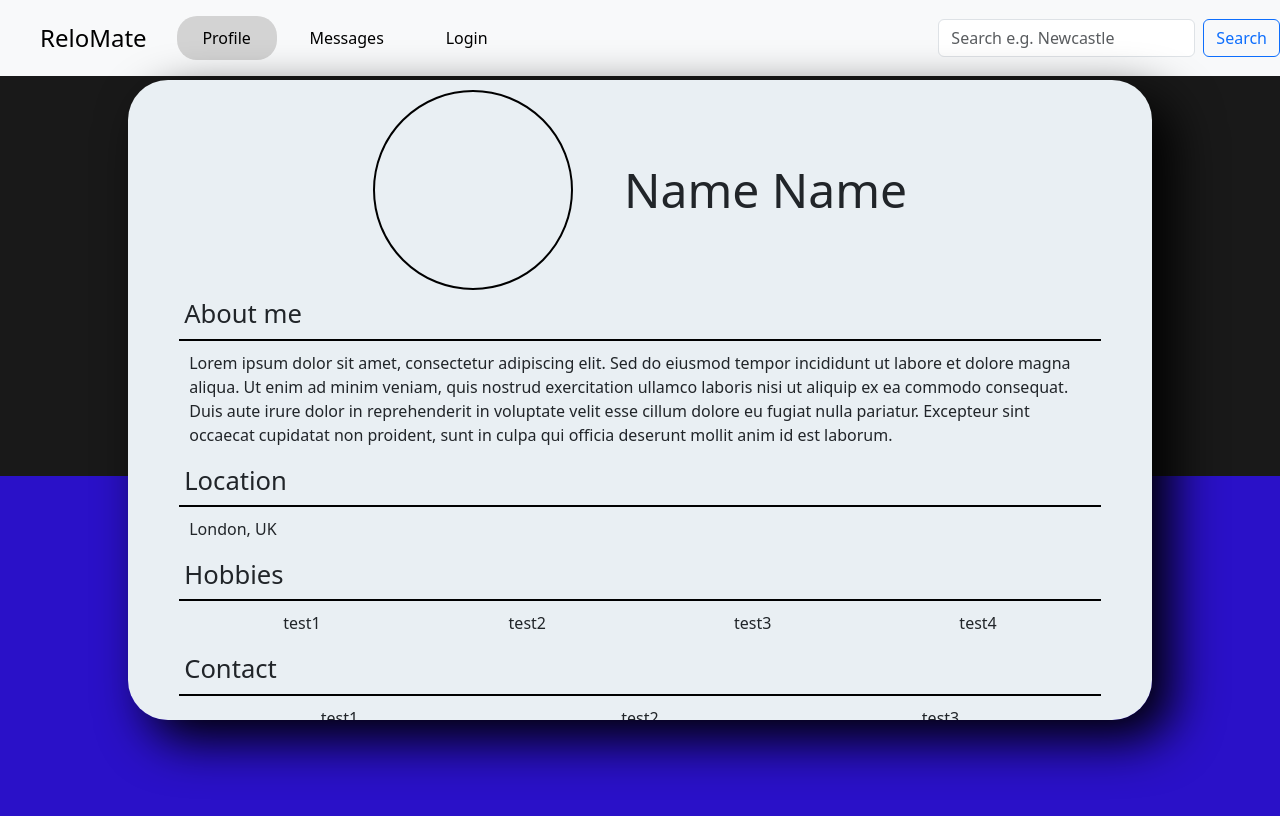
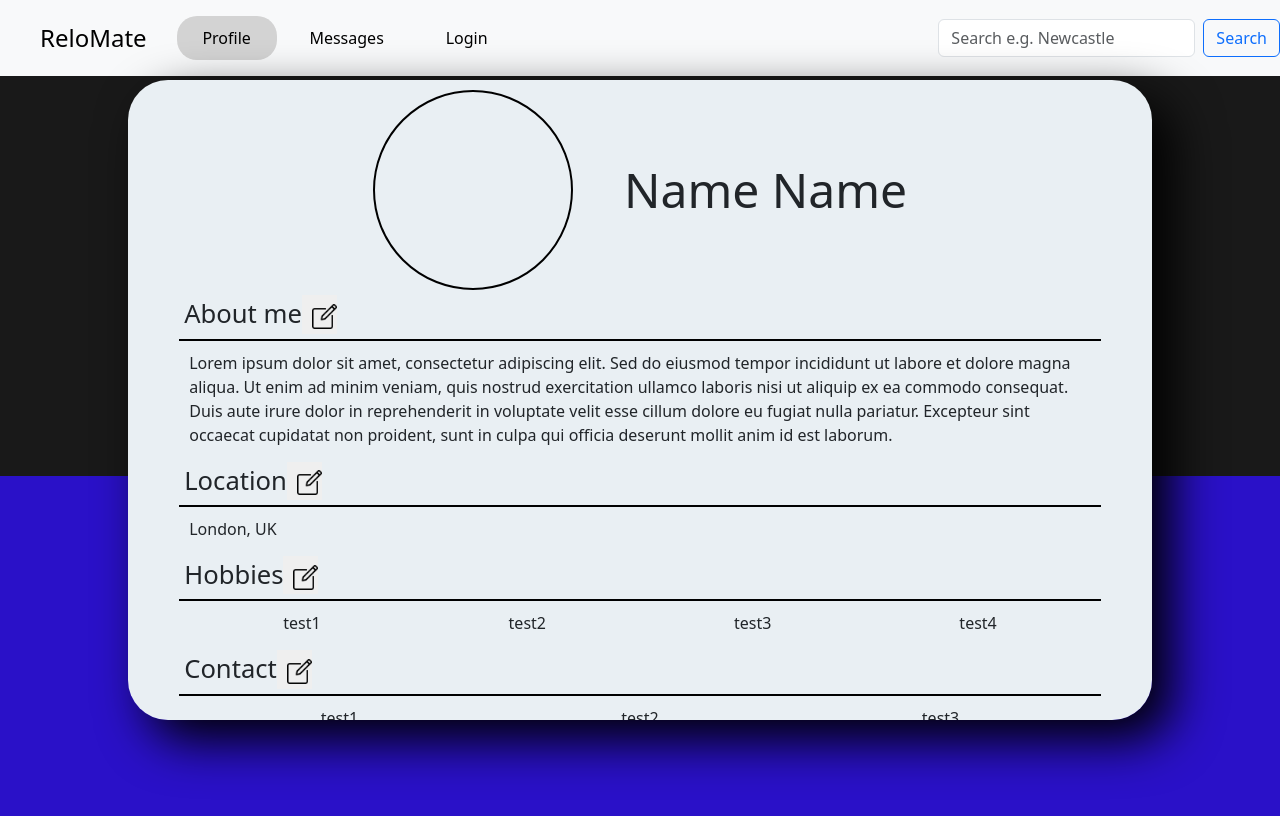
Before and after one commit to RAYD2/Flatmates_App, a React (Create React App) app in the folder relomate/: page /Profile in a window 1280 px wide. Shown: the top 816 px of the page. Built offline with nearby package versions, Linux system fonts and the light colour scheme.

Commit message:
profile changes

```diff
--- a/relomate/src/Components/Profile.css
+++ b/relomate/src/Components/Profile.css
@@ -70,10 +70,11 @@ body {
     height: 200px;
     min-width: 200px;
     background-position: center;
+    transition: 0.5s ease;
   }
 
 .profile-picture-container:hover {
-    background-image: url('../assets/menu.png');
+    background-image: url('../assets/edit.png');
     background-size: 50%;
     background-repeat: no-repeat;
     background-position: center;
@@ -124,9 +125,25 @@ input[type="file"] {
 }
 
 .row-header{
+    display: flex;
+    align-items: center;
     border-bottom: 2px solid black;
     padding: 5px;
     font-size: 1.6rem;
+}
+
+.edit-button{
+    width: 25px;
+    height: 25px;
+    margin-left: 10px;
+    transition: 0.5s ease;
+}
+
+.edit-button:hover{
+    width: 35px;
+    height: 25px;
+    padding-left: 10px;
+    transition: 0.5s ease;
 }
 
 .row-content{
@@ -158,5 +175,16 @@ button{
     color: white;
     font-size: 1.2rem;
     font-weight: 600;
+}
 
+.message-button{
+    width: 60%;
+    padding: 20px;
+    margin: 5% auto 10% auto;
+    border-radius: 40px;
+    background: linear-gradient(to top left, #2A11C8, #411256);
+    box-shadow: 10px 10px 20px rgba(0, 0, 0, 0.6);
+    color: white;
+    font-size: 1.2rem;
+    font-weight: 600;
 }
--- a/relomate/src/Components/Profile.js
+++ b/relomate/src/Components/Profile.js
@@ -1,15 +1,16 @@
 import React, {useRef, useState} from 'react';
 
-import NavBar from './Navbar';
+import './Profile.css';
+import edit from '../assets/edit.png';
 
-import './Profile.css'
-import { Router } from 'react-router-dom';
-
-
-// Define your component
 const Profile = () => {
 
     const [profileImage, setProfileImage] = useState(null);
+
+    const [bioEdit, setBioEdit] = useState(null);
+    const [locationEdit, setLocationEdit] = useState(null);
+    const [hobbiesEdit, setHobbiesEdit] = useState(null);
+    const [contactEdit, setContactEdit] = useState(null);
 
     const handleFileChange = (event) => {
         const file = event.target.files[0];
@@ -22,12 +23,32 @@ const Profile = () => {
         reader.readAsDataURL(file);
     };
 
+    const toggleBioEdit = () => {
+        setBioEdit(!bioEdit)
+    }
+
+    const toggleLocationEdit = () => {
+        setLocationEdit(!locationEdit)
+    }
+
+
+    const toggleHobbiesEdit = () => {
+        setHobbiesEdit(!hobbiesEdit)
+    }
+
+
+    const toggleContactEdit = () => {
+        setContactEdit(!contactEdit)
+    }
+
+
+
+
     //TODO: Save selected image somewhere
     // button to EDIT
 
   return (
     <>
-
         <div className='background-container'>
             <div className='background top'/>
             <div className='background bottom'/>
@@ -52,8 +73,12 @@ const Profile = () => {
             </div>
 
             <div className='profile-row'>
-                <div className='row-header'>About me</div>
+                <div className='row-header'>
+                    About me
+                    <button onClick={toggleBioEdit}><img src={edit} className='edit-button'></img></button>
+                </div>
                 <div className='row-content'>
+                    {bioEdit}
                     Lorem ipsum dolor sit amet,
                     consectetur adipiscing elit.
                     Sed do eiusmod tempor incididunt ut labore et dolore magna aliqua.
@@ -65,12 +90,18 @@ const Profile = () => {
             </div>
 
             <div className='profile-row'>
-                <div className='row-header'>Location</div>
+                <div className='row-header'>
+                    Location
+                    <button><img src={edit} className='edit-button'></img></button>
+                </div>
                 <div id='location'>London, UK</div>
             </div>
 
             <div className='profile-row'>
-                <div className='row-header'>Hobbies</div>
+                <div className='row-header'>
+                    Hobbies
+                    <button><img src={edit} className='edit-button'></img></button>
+                </div>
                 <div className='row-content'>
                     <div>test1</div>
                     <div>test2</div>
@@ -80,7 +111,10 @@ const Profile = () => {
             </div>
 
             <div className='profile-row'>
-                <div className='row-header'>Contact</div>
+                <div className='row-header'>
+                    Contact
+                    <button><img src={edit} className='edit-button'></img></button>
+                </div>
                 <div className='row-content'>
                     <div>test1</div>
                     <div>test2</div>
```
Also changed, not shown: relomate/src/assets/edit.png (added).
